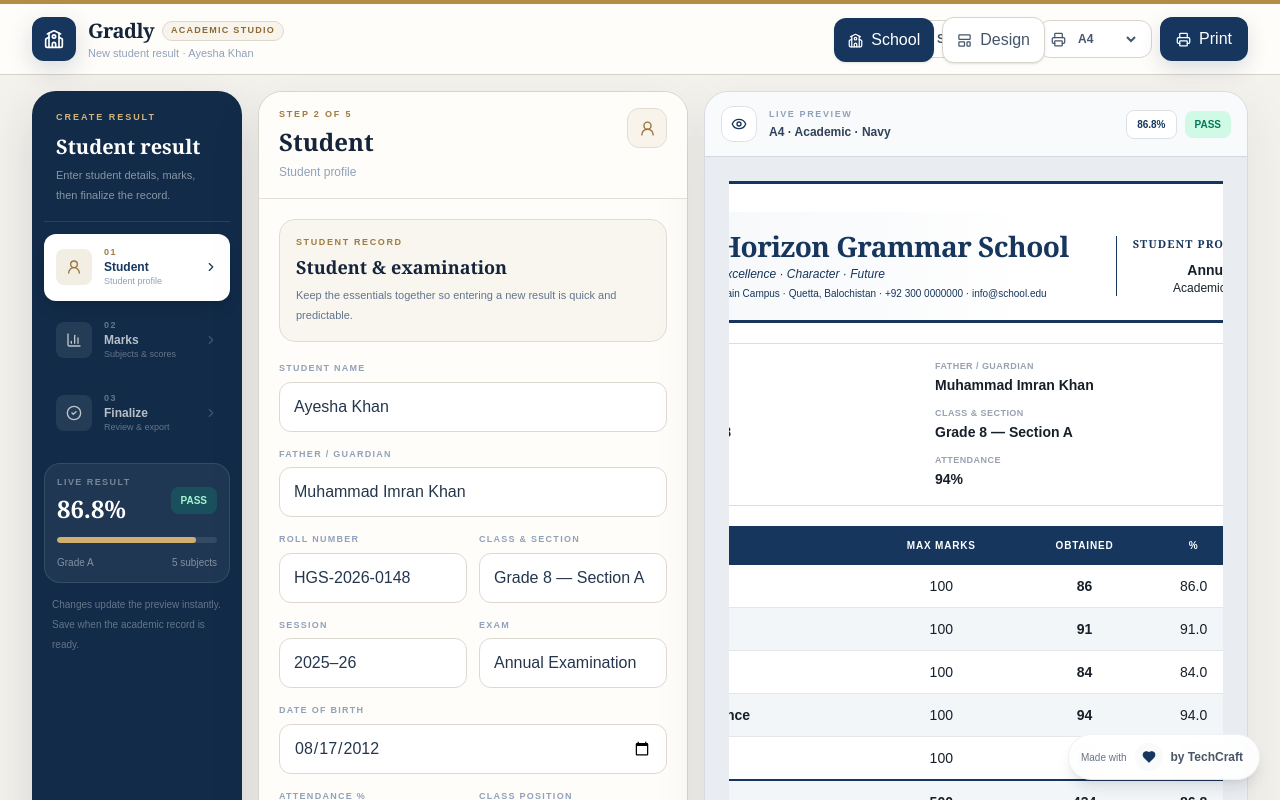
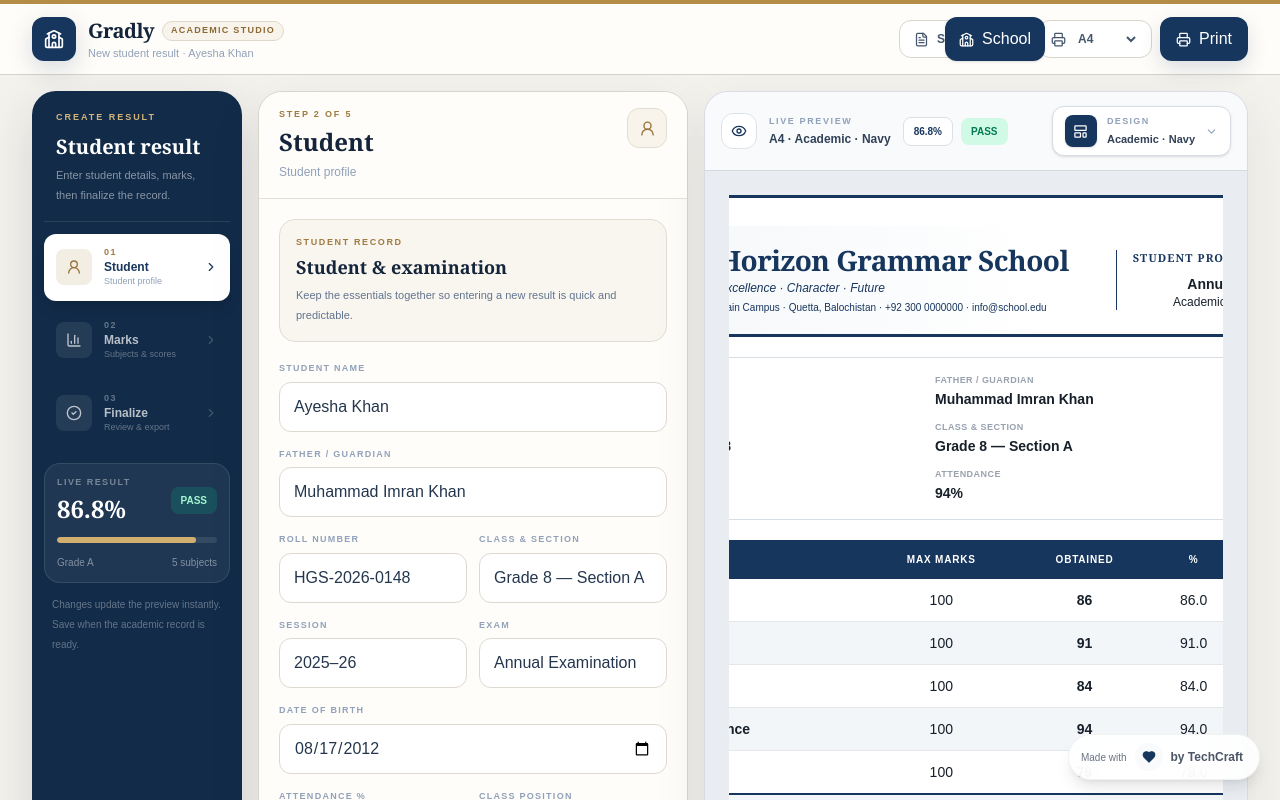
Before and after one commit to merajNizBaloch/gradly, a Next.js app: page / in a window 1280 px wide. Shown: the top 800 px of the page. Built offline with nearby package versions, Linux system fonts and the light colour scheme.

Commit message:
Mount refined preview design control

```diff
--- a/src/app/layout.tsx
+++ b/src/app/layout.tsx
@@ -6,6 +6,7 @@ import ResultDownload from "./components/result-download";
 import SchoolLogoSync from "./components/school-logo-sync";
 import ResultCardStyles from "./components/result-card-styles";
 import SafeGlobalSettings from "./components/safe-global-settings";
+import PreviewDesignControl from "./components/preview-design-control";
 
 export const metadata: Metadata = {
   title: "Gradly — Academic Result Studio",
@@ -20,6 +21,7 @@ export default function RootLayout({ children }: Readonly<{ children: React.Reac
           {children}
           <SchoolLogoSync />
           <SafeGlobalSettings />
+          <PreviewDesignControl />
           <ResultCardStyles />
           <ResultDownload />
           <SiteFooter />
```
